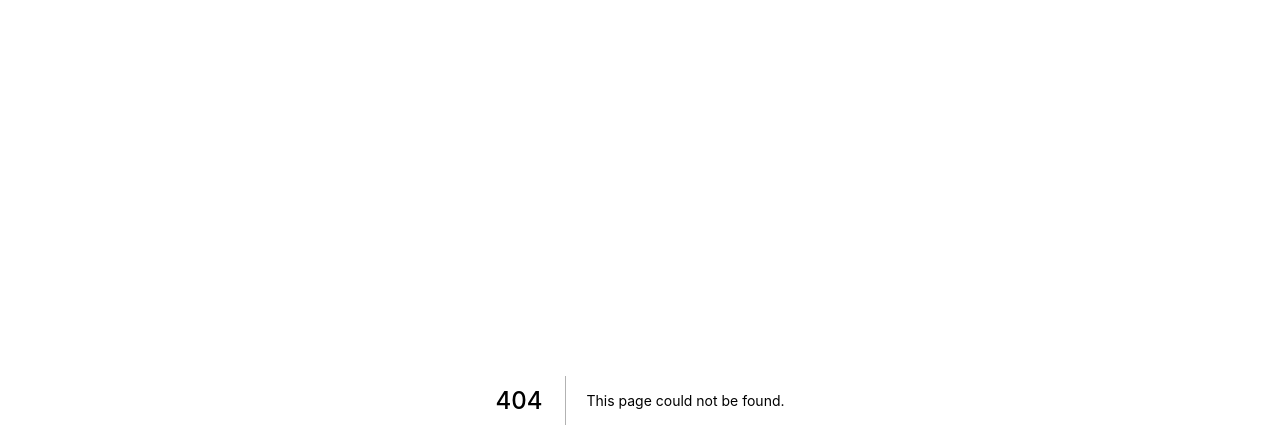
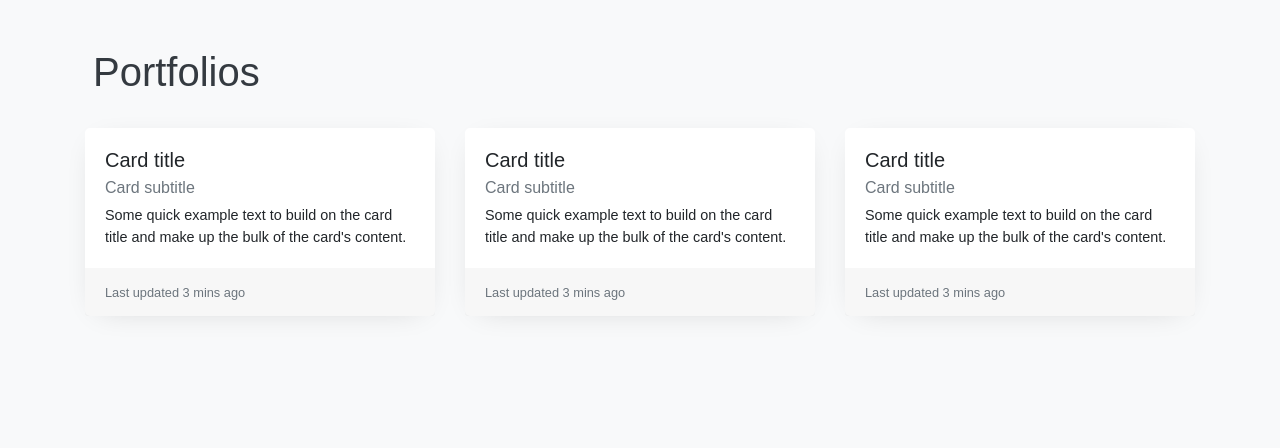
Before and after one commit to mhaji007/GraphQLPortfolio, a Next.js app: page /portfolios in a window 1280 px wide. Before the commit this address had no page. Shown: the top 448 px of the page. Built offline with nearby package versions, Linux system fonts and the light colour scheme.

Commit message:
Create pages for portfolios and categories

```diff
--- /dev/null
+++ b/pages/portfolios.js
@@ -0,0 +1,56 @@
+
+ function portfolios() {
+  return (
+    <div className="container">
+       <section className="section-title">
+        <div className="px-2">
+          <div className="pt-5 pb-4">
+            <h1>Portfolios</h1>
+          </div>
+        </div>
+      </section>
+      <section className="pb-5">
+        <div className="row">
+          <div className="col-md-4">
+            <div className="card subtle-shadow no-border">
+              <div className="card-body">
+                <h5 className="card-title">Card title</h5>
+                <h6 className="card-subtitle mb-2 text-muted">Card subtitle</h6>
+                <p className="card-text fs-2">Some quick example text to build on the card title and make up the bulk of the card's content.</p>
+              </div>
+              <div className="card-footer no-border">
+                <small className="text-muted">Last updated 3 mins ago</small>
+              </div>
+            </div>
+          </div>
+          <div className="col-md-4">
+            <div className="card subtle-shadow no-border">
+              <div className="card-body">
+                <h5 className="card-title">Card title</h5>
+                <h6 className="card-subtitle mb-2 text-muted">Card subtitle</h6>
+                <p className="card-text fs-2 ">Some quick example text to build on the card title and make up the bulk of the card's content.</p>
+              </div>
+              <div className="card-footer no-border">
+                <small className="text-muted">Last updated 3 mins ago</small>
+              </div>
+            </div>
+          </div>
+          <div className="col-md-4">
+            <div className="card subtle-shadow no-border">
+              <div className="card-body">
+                <h5 className="card-title">Card title</h5>
+                <h6 className="card-subtitle mb-2 text-muted">Card subtitle</h6>
+                <p className="card-text fs-2 ">Some quick example text to build on the card title and make up the bulk of the card's content.</p>
+              </div>
+              <div className="card-footer no-border">
+                <small className="text-muted">Last updated 3 mins ago</small>
+              </div>
+            </div>
+          </div>
+        </div>
+      </section>
+    </div>
+  )
+}
+
+export default portfolios;
```
Also changed, not shown: pages/categories.js (added, +77 -0 lines), pages/index.js (+1 -68 lines).
